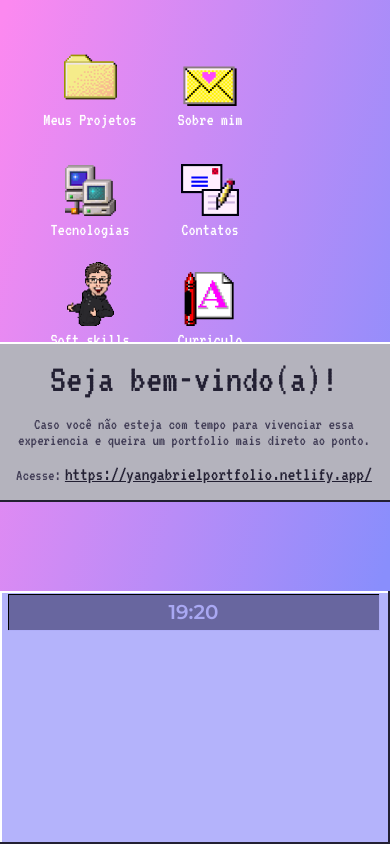
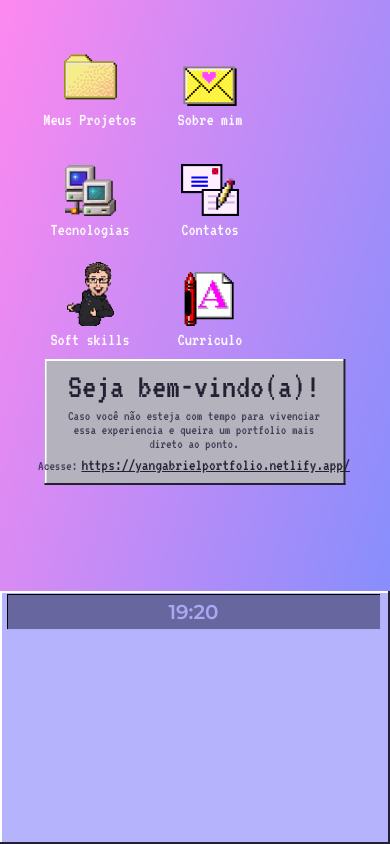
Before and after one commit to Yancap/resume-react, a React (Create React App) app: page / in a window 390 px wide. Built offline with nearby package versions, Linux system fonts and the light colour scheme.

Commit message:
responsividade do modal

```diff
--- a/src/App.scss
+++ b/src/App.scss
@@ -5,6 +5,12 @@
     margin: 0;
     padding: 0;
     color: white;
+}
+
+html{
+    @media screen and (max-width: 400px) {
+        font-size: 14px;
+    }
 }
 
 body{
--- a/src/Components/Modal/Modal.module.scss
+++ b/src/Components/Modal/Modal.module.scss
@@ -6,8 +6,8 @@
     top: 50%;
     left: 50%;
     transform: translate(-50%, -50%);
-    height: 160px;
-    width: 400px;
+    height: 9rem;
+    width: 21.5rem;
     @include background-default;
     flex-direction: column;
     z-index: $z-index-window;
@@ -38,16 +38,19 @@
     }
     h3{
         color: $color-primary;
-        font-size: 2.5rem;
+        font-size: 2.5em;
         font-weight: 500;
     }
     p{
         color: #403c55;
+        font-size: 1em;
     }
     a{
-        margin-left: .25rem;
+        margin-left: .25em;
         color: $color-primary;
-        font-size: 1.2rem;
+        font-size: 1.2em;
     }
-
+    @media screen and (max-width: 360px) {
+        font-size: 12px;
+    }
 }
```
